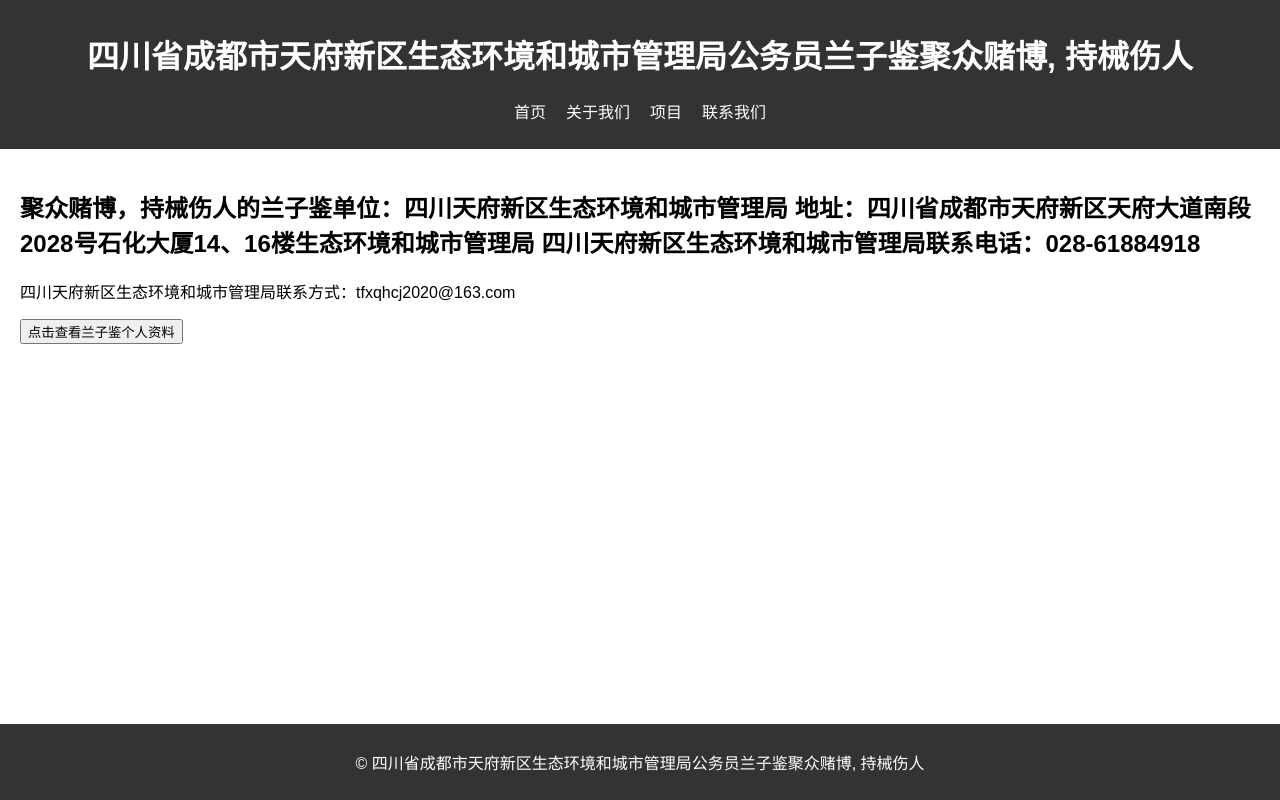
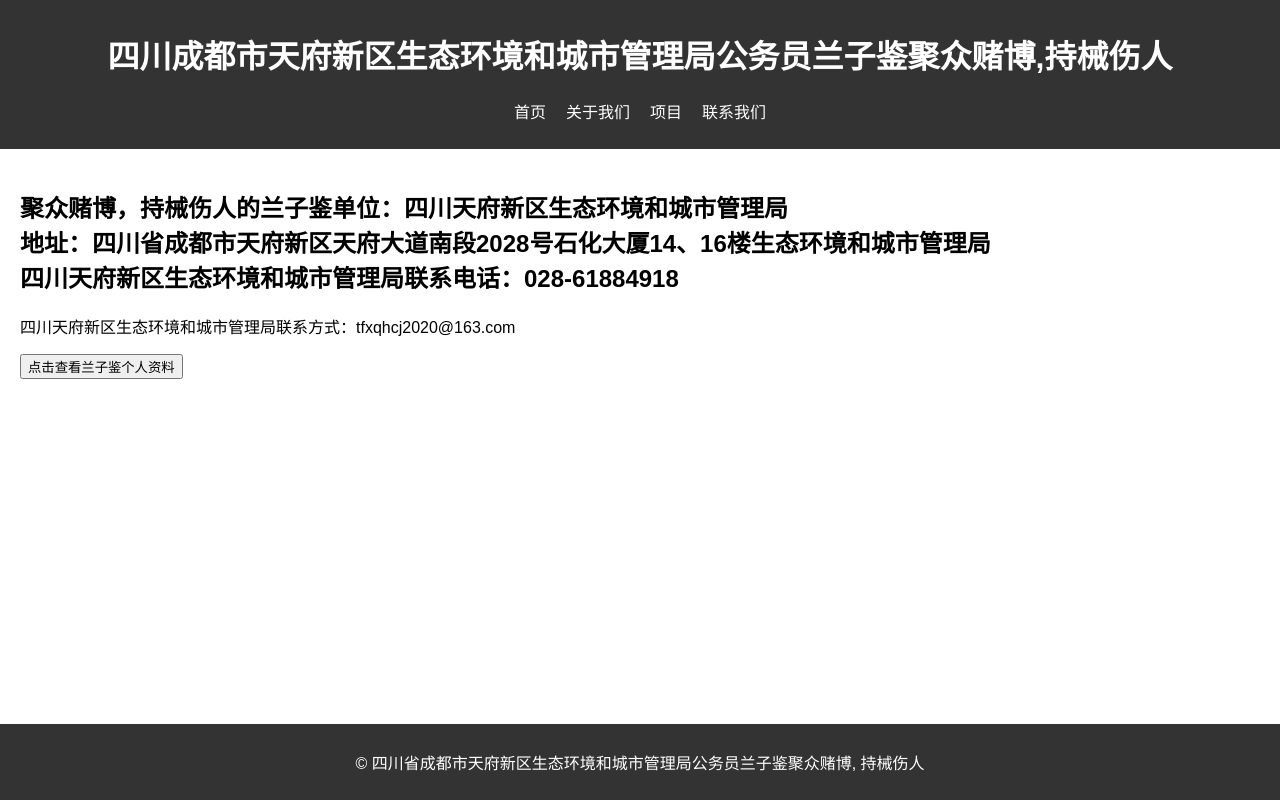
Before and after one commit to sichuan-chengdu/sichuan-chengdu.github.io, a plain HTML site: page index.html in a window 1280 px wide. Drawn offline with Linux system fonts and the light colour scheme.

Commit message:
Update index.html

```diff
--- a/index.html
+++ b/index.html
@@ -11,17 +11,17 @@
 </head>
 <body>
     <header>
-        <h1>四川省成都市天府新区生态环境和城市管理局公务员兰子鉴聚众赌博, 持械伤人</h1>
+        <h1>四川成都市天府新区生态环境和城市管理局公务员兰子鉴聚众赌博,持械伤人</h1>
         <nav>
             <ul id="nav-list"></ul>
         </nav>
     </header>
     <main>
         <section id="content">
-            <h2>聚众赌博，持械伤人的兰子鉴单位：四川天府新区生态环境和城市管理局
-地址：四川省成都市天府新区天府大道南段2028号石化大厦14、16楼生态环境和城市管理局
+            <h2>聚众赌博，持械伤人的兰子鉴单位：四川天府新区生态环境和城市管理局<br>
+地址：四川省成都市天府新区天府大道南段2028号石化大厦14、16楼生态环境和城市管理局<br>
 
-四川天府新区生态环境和城市管理局联系电话：028-61884918
+四川天府新区生态环境和城市管理局联系电话：028-61884918<br>
 
 </h2>
             <p>四川天府新区生态环境和城市管理局联系方式：tfxqhcj2020@163.com</p>
```
